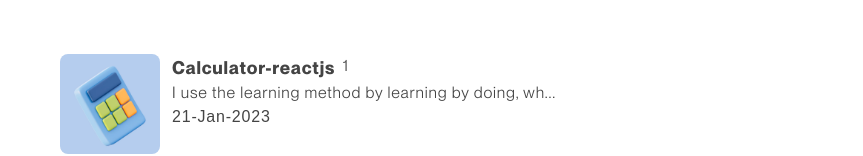
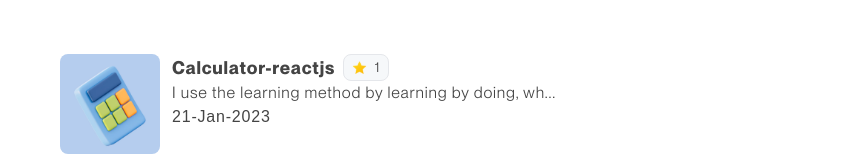
Before and after one commit to AhmadJanuarr/personal-portofolio-website-1.2, a Next.js app: page / in a window 1280 px wide. Shown: the part 692-848 px from the top of the page, without its empty margins (208-1071 px from the left). Built offline with nearby package versions, Linux system fonts and the light colour scheme; a web font is replaced by a local one.

Commit message:
feat : add components star to project

```diff
--- a/src/components/Projects/Card.tsx
+++ b/src/components/Projects/Card.tsx
@@ -1,5 +1,6 @@
 import Image from "next/image";
 import { LIST_PROJECTS } from "@/data/projects.ts";
+import StartContainer from "./Star";
 
 export function CardProject() {
   return (
@@ -22,7 +23,7 @@ export function CardProject() {
               <h1 className="font-neuBold text-[14px] md:text-[18px]">
                 {item.title}
               </h1>
-              <p>{item.star}</p>
+              <StartContainer>{item.star}</StartContainer>
             </div>
             <p className="text-[14px] md:text-[16px]">
               {item.desc.slice(0, 50).concat("...")}
@@ -32,7 +33,8 @@ export function CardProject() {
             </p>
           </div>
         </div>
-      ))}
-    </div>
+      ))
+      }
+    </div >
   );
 }
--- /dev/null
+++ b/src/components/Projects/Star.tsx
@@ -0,0 +1,10 @@
+import Image from "next/image";
+
+export default function StartContainer({ children }: { children: React.ReactNode }) {
+    return (
+        <div className="flex items-center gap-2 justify-center border rounded-lg px-2 bg-[#f6f8Fa]">
+            <Image src="/svg/Star.svg" alt="star" width={15} height={15} />
+            <span className="text-[12px] md:text-[14px]">{children}</span>
+        </div>
+    )
+}
```
Also changed, not shown: public/svg/Star.svg (added).
